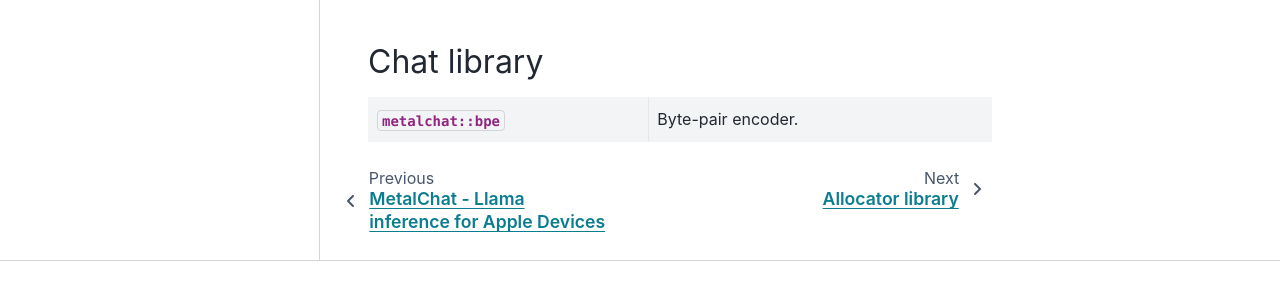
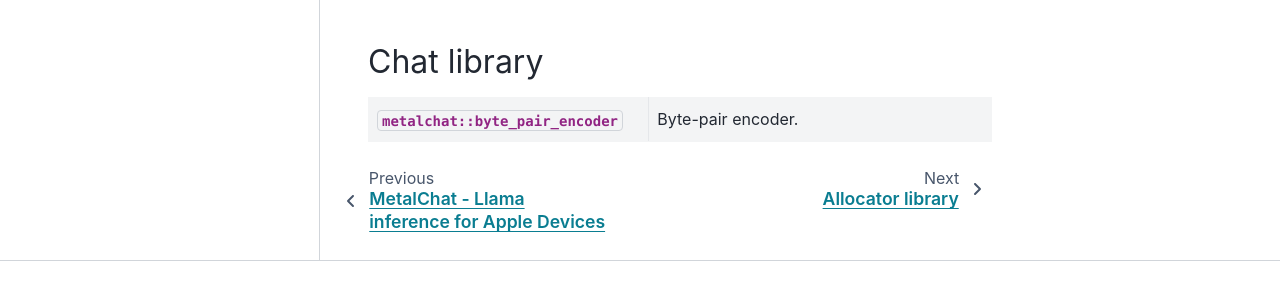
Before and after one commit to ybubnov/metalchat, a Sphinx documentation site: the page built from documentation/reference/index.rst, in a window 1280 px wide and 900 px high, scrolled down 2618 px. Shown: the part 546-828 px from the top of the window. Built offline with Sphinx 7.4.7 and the PyData theme 0.15.4, drawn with Linux system fonts in a browser that asks for light colours.

```diff
--- a/documentation/reference/chat.rst
+++ b/documentation/reference/chat.rst
@@ -4,6 +4,6 @@
 Byte Pair Encoder
 -----------------
 
-.. doxygenclass:: metalchat::bpe
+.. doxygenclass:: metalchat::byte_pair_encoder
    :project: metalchat
    :members:
--- a/documentation/reference/index.rst
+++ b/documentation/reference/index.rst
@@ -187,5 +187,5 @@
    :width: 100%
    :widths: 45 55
 
-   * - :cpp:class:`metalchat::bpe`
+   * - :cpp:class:`metalchat::byte_pair_encoder`
      - Byte-pair encoder.
```
Also changed, not shown: 7 other files.
